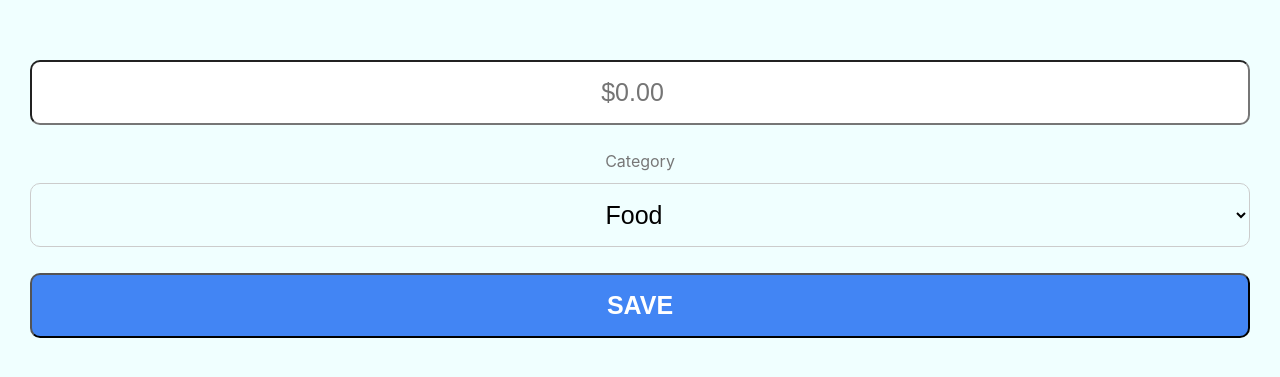
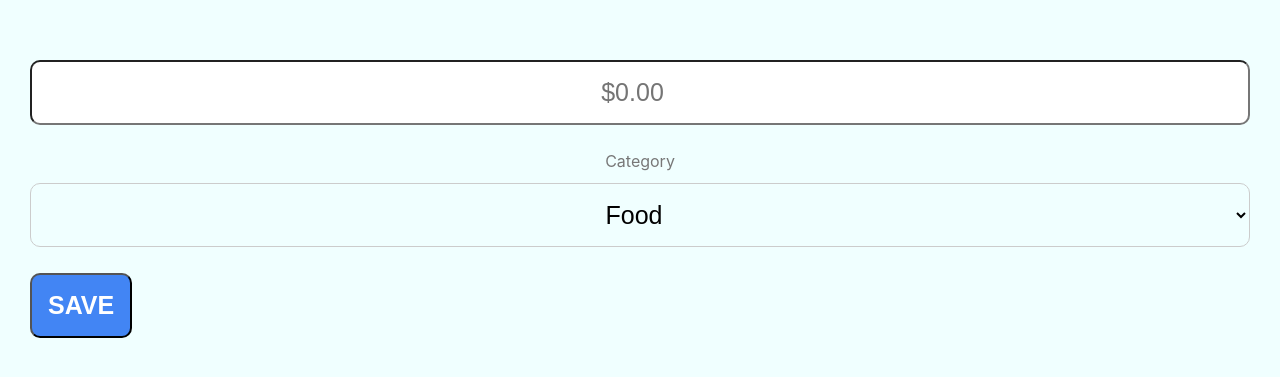
Before and after one commit to sahelgeson/dirtsimple-expensetracker, a React (Create React App) app: page / in a window 1280 px wide. Shown: the part 245-622 px from the top of the page. Built offline with nearby package versions, Linux system fonts and the light colour scheme.

Commit message:
still needs work, particularly .input

```diff
--- a/src/App.css
+++ b/src/App.css
@@ -35,6 +35,23 @@ body {
   margin-top: 25%; /* TODO: temporary value */
 }
 
+.input {
+  text-align: center;
+  display: block;
+  padding: 1rem;
+  border-radius: 10px;
+  width: auto;
+}
+  .input[type="submit"]{
+    text-transform: uppercase;
+    font-weight: bold;
+    color: white;
+    background: #4285F4;
+  }
+  .input-secondary {
+    border: 1px solid #ccc;
+    background: none;
+  }
 .full-width {
   width: 100%;
 }
@@ -75,27 +92,11 @@ body {
   width: 40%;
   display: inline-block;
 }
+.edit-input-number {
+  width: 45%;
+}
 
-.input {
-  text-align: center;
-  display: block;
-  padding: 1rem;
-  border-radius: 10px;
-  width: 100%;
-}
-  .input[type="submit"]{
-    text-transform: uppercase;
-    font-weight: bold;
-    color: white;
-    background: #4285F4;
-  }
-  .input-secondary {
-    border: 1px solid #ccc;
-    background: none;
-  }
-  .input-number {
-    width: auto;
-  }
+
 
 /* give one style for spacing, another for "buttons" */
 
@@ -219,6 +220,9 @@ body {
 .font-25 {
   font-size: 25px;
 }
+.font-16 {
+  font-size: 16px;
+}
 .font-14 {
   font-size: 14px;
 }
--- a/src/Form/Form.jsx
+++ b/src/Form/Form.jsx
@@ -86,7 +86,7 @@ class Form extends Component{
           </label>
           <input
             id="amount"
-            className="input font-25 mvm"
+            className="input full-width font-25 mvm"
             type="number"
             placeholder="$0.00"
             min="0.01"
@@ -104,7 +104,7 @@ class Form extends Component{
 
           <select
             id="category"
-            className="input input-secondary font-25 mbm"
+            className="input input-secondary full-width font-25 mbm"
             value={this.state.category}
             onChange={this.handleCategoryChange}
           >
--- a/src/History/History.jsx
+++ b/src/History/History.jsx
@@ -99,7 +99,7 @@ class History extends Component{
                         </label>
                         <input
                           id="amount"
-                          className="phxs pvs"
+                          className="input edit-input-number inline-block font-16 phxs pvs"
                           type="number"
                           placeholder={expense.amount}
                           min="0.01"
@@ -136,6 +136,7 @@ class History extends Component{
                         <input
                           type="date"
                           id="datetime"
+                          className="font-16"
                           value={expense.datetime.slice(0,10)}
                         ></input>
                       </div>
--- a/src/RecentExpenses/RecentExpenses.jsx
+++ b/src/RecentExpenses/RecentExpenses.jsx
@@ -18,7 +18,7 @@ function RecentExpenses(props){
             <tr key={i}>
               <td>
                 <span className="dollar inline-block">$</span>
-                <span  className="inline-block">
+                <span className="inline-block">
                   {expense.amount}
                 </span>
               </td>
@@ -35,11 +35,9 @@ function RecentExpenses(props){
         </tbody>
       </table>
 
-      {recentExpenses.length >= numberOfRecentShown ?
-        <div className="text-center">
-          <Link exact to="/history">See all expenses</Link>
-        </div>
-      : null}
+      <div className="text-center">
+        <Link exact to="/history">See all expenses</Link>
+      </div>
     </div>
   );
 }
```
